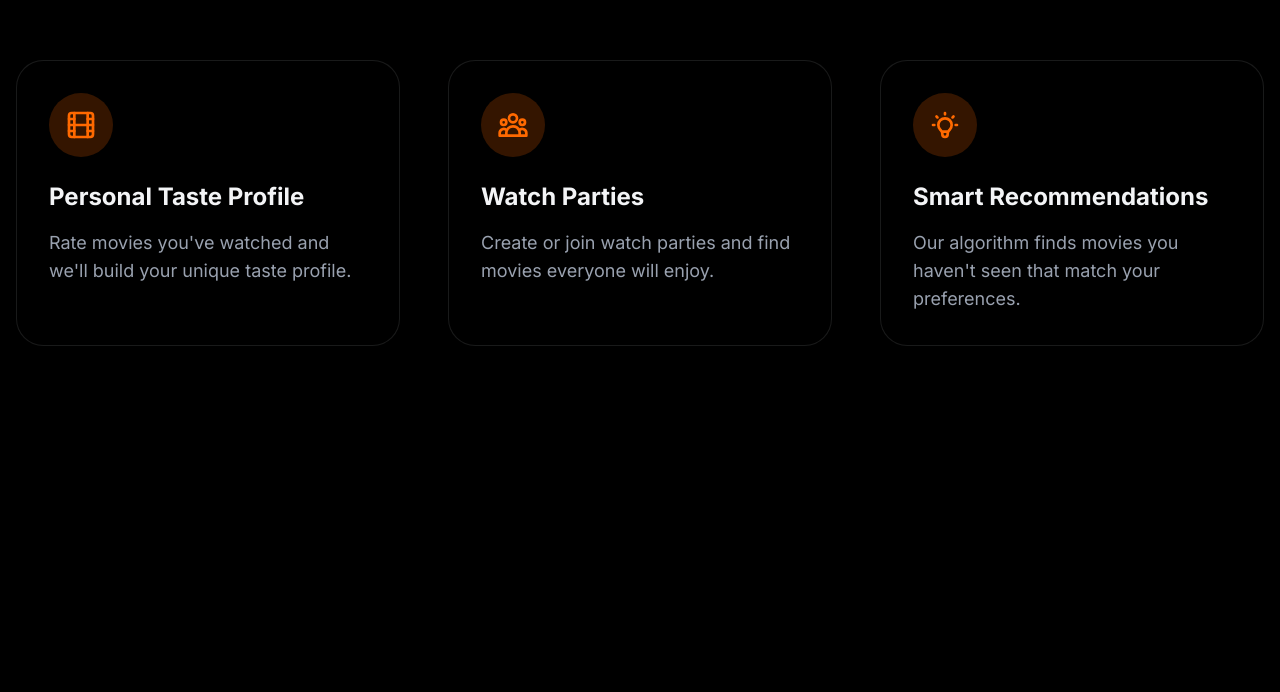
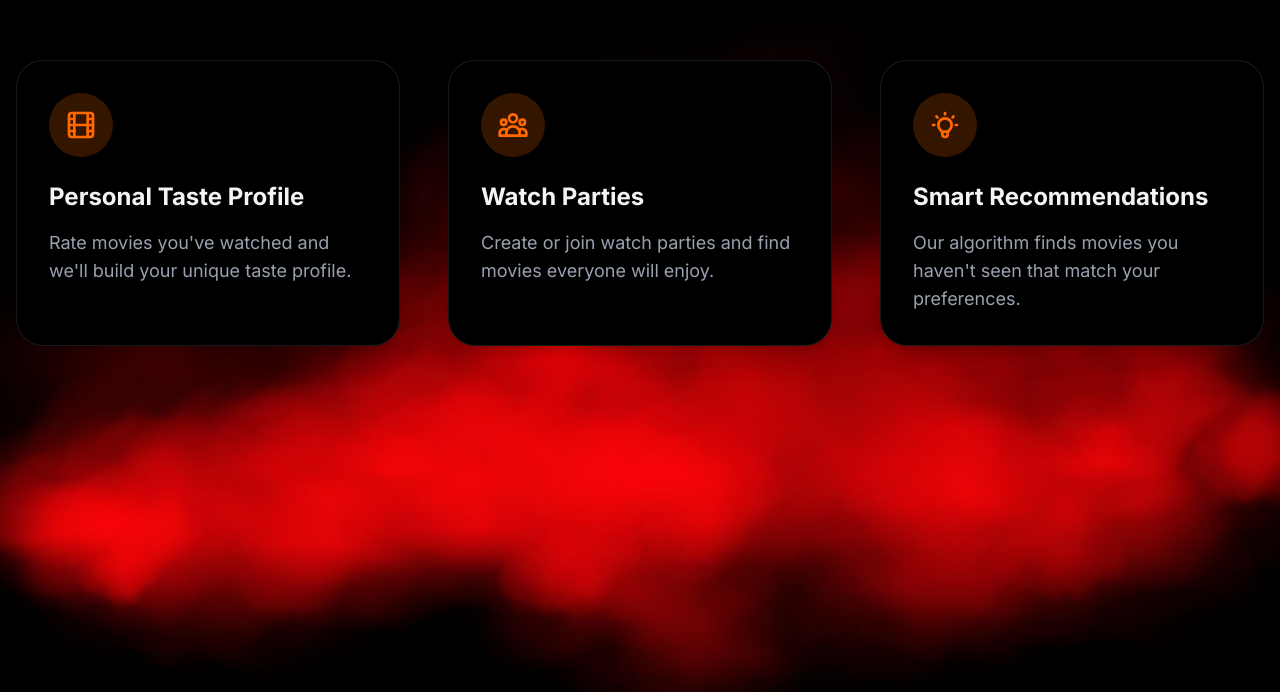
Before and after one commit to Treetrampler/movie-matcher, a Next.js app: page / in a window 1280 px wide. Shown: the part 928-1620 px from the top of the page. Built offline with nearby package versions, Linux system fonts and the light colour scheme.

Commit message:
feat: some background images added to landing page

```diff
--- a/src/components/animate-landing-cards.tsx
+++ b/src/components/animate-landing-cards.tsx
@@ -17,7 +17,10 @@ export default function AnimateLandingCards() {
   const card3Rotate = useTransform(scrollYProgress, [0, 0.5], [-5, 0]); // Rotates from 0 to 360 degrees
 
   return (
-    <section id="features" className="min-h-screen py-10">
+    <section
+      id="features"
+      className="min-h-screen bg-[url('/bg1.jpg')] bg-cover bg-center bg-no-repeat py-10"
+    >
       <div className="container mx-auto px-4">
         <div className="grid gap-12 md:grid-cols-3">
           {/* Card 1 */}
```
Also changed, not shown: public/bg1.jpg (added), public/bg2.jpg (added).
